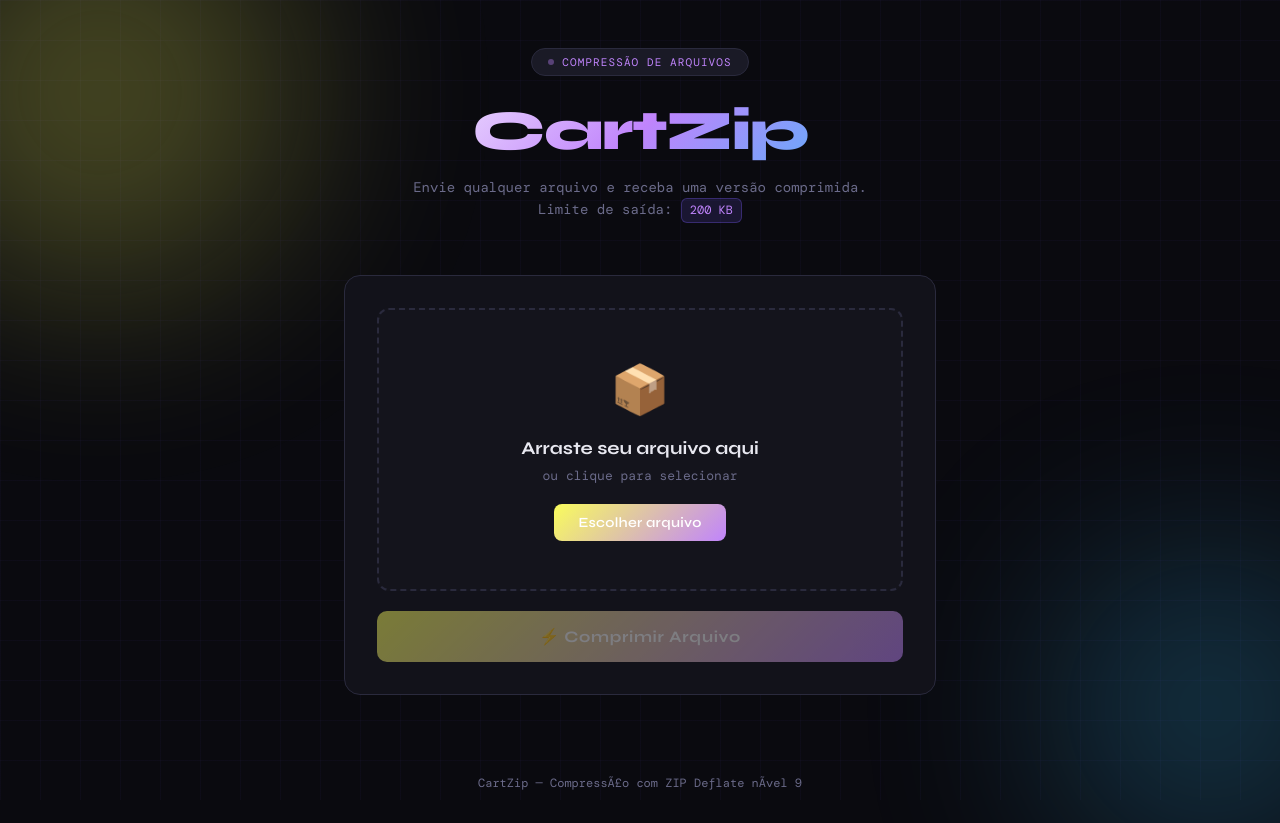
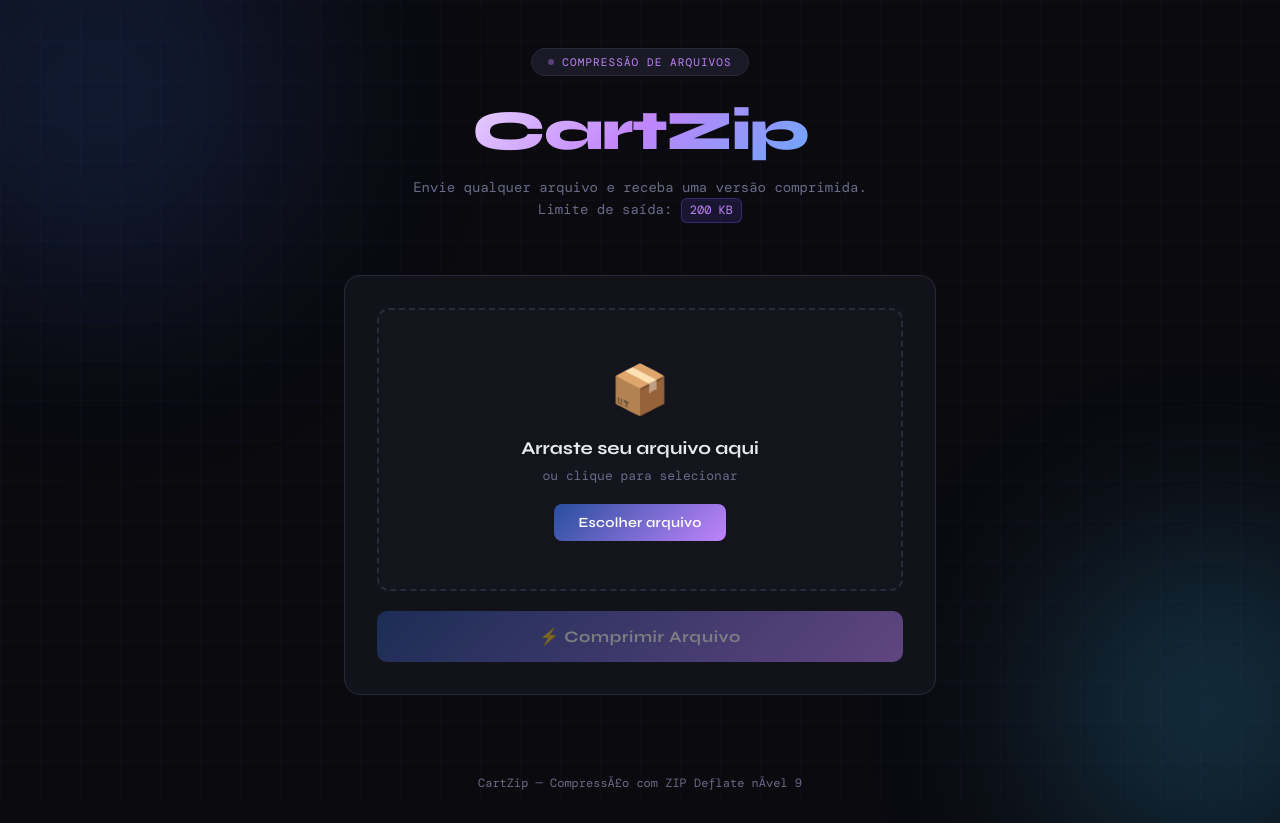
Before and after one commit to JFRFilho/Compressao, a Flask app: page / in a window 1280 px wide. Run offline with Flask 3, Linux system fonts and the light colour scheme; some web fonts are replaced.

Commit message:
att de layout

```diff
--- a/templates/index.html
+++ b/templates/index.html
@@ -11,7 +11,7 @@
       --surface: #12121a;
       --surface2: #1a1a26;
       --border: #2a2a3d;
-      --accent: #f9fc5c;
+      --accent: #284e9e;
       --accent2: #c084fc;
       --accent3: #38bdf8;
       --success: #34d399;
```
